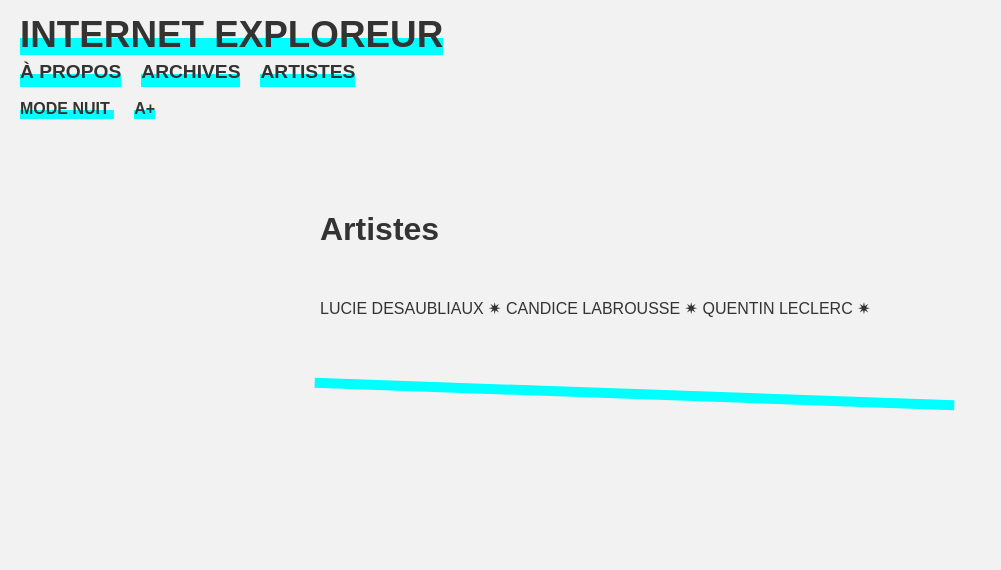
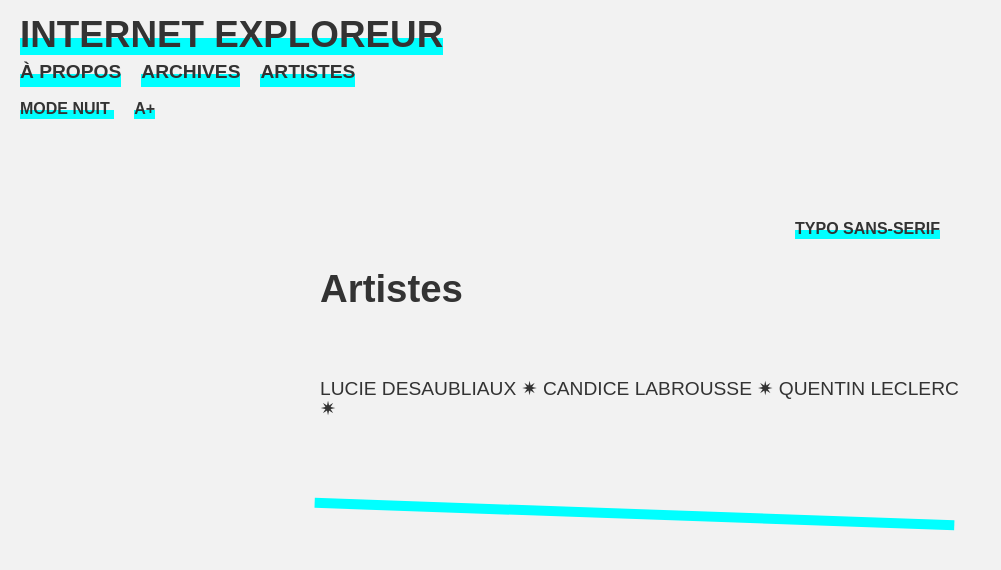
Before and after one commit to PQuod/Maipo, a Jekyll site: the page built from artistes.markdown, in a window 1280 px wide. Shown: the top 570 px of the page, without its empty margins (0-1001 px from the left). Built offline with Jekyll 4.4.1, drawn with Linux system fonts in a browser that asks for light colours.

Commit message:
Update artistes.html

```diff
--- a/_layouts/artistes.html
+++ b/_layouts/artistes.html
@@ -1,10 +1,9 @@
 ---
-layout: page
+layout: single
 ---
-<article>
+
 <div class="auteurs">
-	<div class="list-auteurs">
-		<h1>Artistes</h1>
+
 		{%assign sorted_cats = site.categories | sort %}
 				{% for category in sorted_cats %}
 		<a class="a-bloc" href="../category/{{ category[0] | slugify }}">
@@ -12,7 +11,4 @@ layout: page
 				{{my_array | reverse | join: " "}}</a>
 			&#10039;
 		{% endfor %}
-	</div>
 </div>
-
-</article>
```
